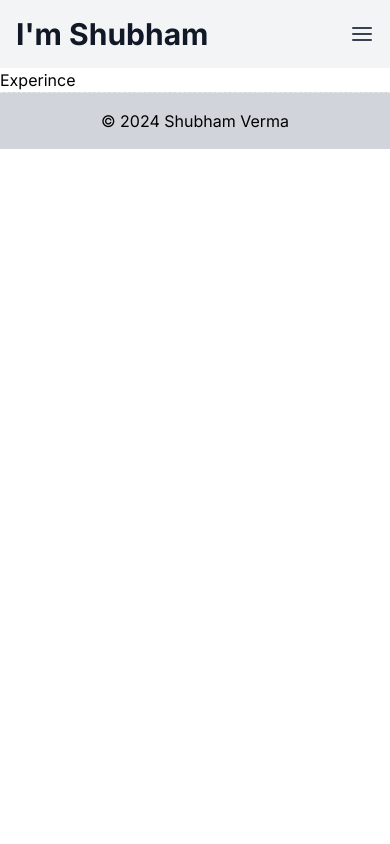
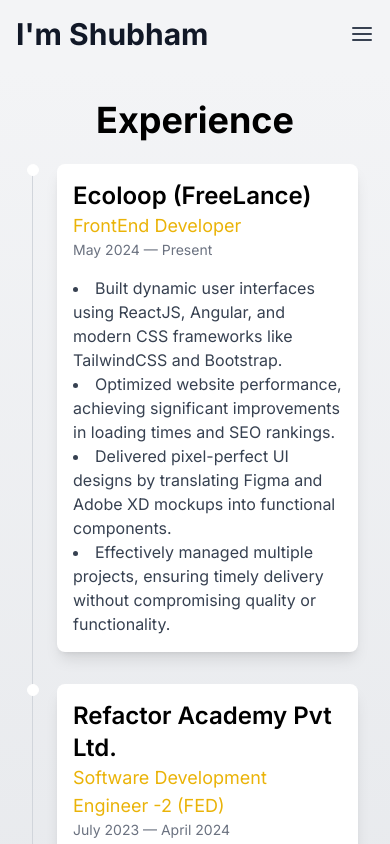
Before and after one commit to shubhamverma8991/portfolio2024, a React (Create React App) app: page /experience in a window 390 px wide. Shown: the top 844 px of the page. Built offline with nearby package versions, Linux system fonts and the light colour scheme.

Commit message:
Components ready

```diff
--- a/src/components/Experince.jsx
+++ b/src/components/Experince.jsx
@@ -1,5 +1,113 @@
 import React from "react";
+import { motion } from "framer-motion";
 
-export default function Experince() {
-  return <div>Experince</div>;
-}
+const experiences = [
+  {
+    company: "Ecoloop (FreeLance)",
+    title: "FrontEnd Developer",
+    duration: "May 2024 — Present",
+    details: [
+      "Built dynamic user interfaces using ReactJS, Angular, and modern CSS frameworks like TailwindCSS and Bootstrap.",
+      "Optimized website performance, achieving significant improvements in loading times and SEO rankings.",
+      "Delivered pixel-perfect UI designs by translating Figma and Adobe XD mockups into functional components.",
+      "Effectively managed multiple projects, ensuring timely delivery without compromising quality or functionality.",
+    ],
+  },
+  {
+    company: "Refactor Academy Pvt Ltd.",
+    title: "Software Development Engineer -2 (FED)",
+    duration: "July 2023 — April 2024",
+    details: [
+      "Spearheaded the development of the Co-lending website, a critical platform utilized by banks for lending the Operations and fostering financial partnerships.",
+      "Designed intuitive and user-friendly interfaces to optimize interactions for Investors and Originators across multiple lending modules, enhancing user experience.",
+      "Collaborated cross-functionally to integrate various APIs into the platform, improving functionality and interoperability with other systems.",
+    ],
+  },
+  {
+    company: "Makerobos Pvt Ltd.",
+    title: "Angular Developer",
+    duration: "March 2023 — May 2023",
+    details: [
+      "Spearheaded the development of an e-commerce website for Ellementry.com.",
+      "Implemented Router Guard to enable specific task execution from Chat and designated links.",
+      "Collaborated with Google Analytics team to incorporate essential meta tags for website indexing and tracking.",
+    ],
+  },
+  {
+    company: "Born Commerce Pvt Ltd.",
+    title: "Software Developer (FED)",
+    duration: "Nov 2021 — Feb 2023",
+    details: [
+      "Developed web pages showcasing various brand products and services for the Walmart project using HTML, CSS, JavaScript and ReactJS.",
+      "Utilized internal Walmart tools, Pronto and Tempo for testing and product page development.",
+      "Integrated web pages with third-party software to enhance functionality.",
+    ],
+  },
+];
+
+const education = [
+  {
+    institution: "Institute Of Advance Computing & Software Development",
+    degree: "PG-DAC",
+    duration: "May 2021 — Nov 2021",
+  },
+  {
+    institution: "Chhattisgarh Swami Vivekanand Technical University",
+    degree: "B.E",
+  },
+];
+
+const Experince = () => {
+  return (
+    <section className="p-8 bg-gradient-to-b from-gray-100 to-gray-300 dark:from-gray-900 dark:to-gray-700 text-gray-800 dark:text-gray-200 min-h-screen">
+      <div className="max-w-5xl mx-auto">
+        <h2 className="text-4xl font-bold mb-6 text-center text-black dark:text-white">Experience</h2>
+        <div className="relative border-l border-gray-300 dark:border-gray-700">
+          {experiences.map((exp, index) => (
+            <motion.div
+              key={index}
+              className="mb-8 ml-6"
+              initial={{ opacity: 0, y: 20 }}
+              animate={{ opacity: 1, y: 0 }}
+              transition={{ duration: 0.5, delay: index * 0.2 }}
+            >
+              <div className="absolute w-3 h-3 bg-white rounded-full -left-1.5 border border-white dark:border-gray-900"></div>
+              <div className="p-4 bg-white dark:bg-gray-800 rounded-lg shadow-lg">
+                <h3 className="text-2xl font-semibold text-black dark:text-white">{exp.company}</h3>
+                <p className="text-lg text-yellow-500">{exp.title}</p>
+                <p className="text-sm text-gray-500 dark:text-gray-400">{exp.duration}</p>
+                <ul className="mt-4 list-disc list-inside text-gray-700 dark:text-gray-300">
+                  {exp.details.map((detail, i) => (
+                    <li key={i}>{detail}</li>
+                  ))}
+                </ul>
+              </div>
+            </motion.div>
+          ))}
+        </div>
+
+        <h2 className="text-4xl font-bold mb-6 text-center text-black dark:text-white">Education</h2>
+        <div className="relative border-l border-gray-300 dark:border-gray-700">
+          {education.map((edu, index) => (
+            <motion.div
+              key={index}
+              className="mb-8 ml-6"
+              initial={{ opacity: 0, y: 20 }}
+              animate={{ opacity: 1, y: 0 }}
+              transition={{ duration: 0.5, delay: index * 0.2 }}
+            >
+              <div className="absolute w-3 h-3 bg-white rounded-full -left-1.5 border border-white dark:border-gray-900"></div>
+              <div className="p-4 bg-white dark:bg-gray-800 rounded-lg shadow-lg">
+                <h3 className="text-2xl font-semibold text-black dark:text-white">{edu.institution}</h3>
+                <p className="text-lg text-yellow-500">{edu.degree}</p>
+                {edu.duration && <p className="text-sm text-gray-500 dark:text-gray-400">{edu.duration}</p>}
+              </div>
+            </motion.div>
+          ))}
+        </div>
+      </div>
+    </section>
+  );
+};
+
+export default Experince;
--- a/src/components/Projects.jsx
+++ b/src/components/Projects.jsx
@@ -1,18 +1,83 @@
 import React from "react";
+import { motion } from "framer-motion";
+import { IoEyeOutline } from "react-icons/io5";
+import dummy from "../assets/dummy.webp";
+
+const projects = [
+  {
+    title: "E-Commerce Website",
+    description:
+      "Developed a fully functional e-commerce website using React and Node.js, featuring user authentication, product management, and a shopping cart.",
+    technologies: ["React", "Node.js", "MongoDB", "Express"],
+    link: "https://example-ecommerce.com",
+    image: dummy,
+  },
+  {
+    title: "Portfolio Website",
+    description:
+      "Created a personal portfolio website to showcase my projects and skills, utilizing Tailwind CSS for styling and Framer Motion for animations.",
+    technologies: ["React", "Tailwind CSS", "Framer Motion"],
+    link: "https://example-portfolio.com",
+    image: dummy,
+  },
+  {
+    title: "Task Management App",
+    description:
+      "Built a task management application that allows users to create, update, and delete tasks, with real-time updates using WebSocket.",
+    technologies: ["React", "Socket.io", "Node.js"],
+    link: "https://example-taskmanager.com",
+    image: dummy,
+  },
+  {
+    title: "Blog Platform",
+    description:
+      "Developed a blog platform where users can create and share articles, with features like comments and likes, using a RESTful API.",
+    technologies: ["React", "Express", "MongoDB"],
+    link: "https://example-blog.com",
+    image: dummy,
+  },
+];
 
 const Projects = () => {
   return (
-    <section className="p-8 bg-white dark:bg-black text-black dark:text-white">
-      <h2 className="text-3xl font-bold mb-4">Projects</h2>
-      <div className="grid grid-cols-1 md:grid-cols-2 gap-4">
-        <div className="p-4 bg-white dark:bg-black text-black dark:text-white rounded shadow-lg">
-          <h3 className="text-xl font-bold">Project 1</h3>
-          <p className="mt-2">Description of project 1.</p>
-        </div>
-        <div className="p-4 bg-white dark:bg-black text-black dark:text-white rounded shadow-lg">
-          <h3 className="text-xl font-bold">Project 2</h3>
-          <p className="mt-2">Description of project 2.</p>
-        </div>
+    <section className="p-8 bg-gradient-to-b from-gray-100 to-gray-300 dark:from-gray-900 dark:to-gray-700 text-black dark:text-white">
+      <h2 className="text-3xl font-bold mb-4 text-center">Projects</h2>
+      <div className="max-w-5xl mx-auto grid grid-cols-1 md:grid-cols-2 lg:grid-cols-2 gap-4">
+        {projects.map((project, index) => (
+          <motion.a
+            key={index}
+            target="_blank"
+            rel="noopener noreferrer"
+            href={project.link}
+            className="p-4 bg-white dark:bg-transparent text-black dark:text-white rounded-2xl shadow-lg overflow-hidden relative"
+            initial={{ opacity: 0 }}
+            animate={{ opacity: 1 }}
+            transition={{ delay: 0.2 * index, duration: 0.6 }}
+          >
+            <figure className="relative overflow-hidden rounded">
+              <motion.img
+                src={project.image}
+                alt={project.title}
+                loading="lazy"
+                className="mb-2 rounded transition-all duration-300 ease-in-out w-full h-auto"
+                whileHover={{ scale: 1.05 }}
+              />
+              <motion.div
+                className="absolute inset-0 flex justify-center items-center bg-black bg-opacity-50 text-white rounded transition-all duration-300 opacity-0 hover:opacity-100"
+                initial={{ opacity: 0 }}
+                whileHover={{ opacity: 1 }}
+                transition={{ duration: 0.3 }}
+              >
+                <IoEyeOutline size={40} />
+              </motion.div>
+            </figure>
+            <h3 className="project-title text-xl font-bold mt-2">{project.title}</h3>
+            <p className="project-category mt-2 text-sm lg:text-base">{project.description}</p>
+            <p className="mt-2 text-sm text-gray-500 dark:text-gray-400">
+              <strong>Technologies:</strong> {project.technologies.join(", ")}
+            </p>
+          </motion.a>
+        ))}
       </div>
     </section>
   );
```
Also changed, not shown: src/assets/dummy.webp (added).
